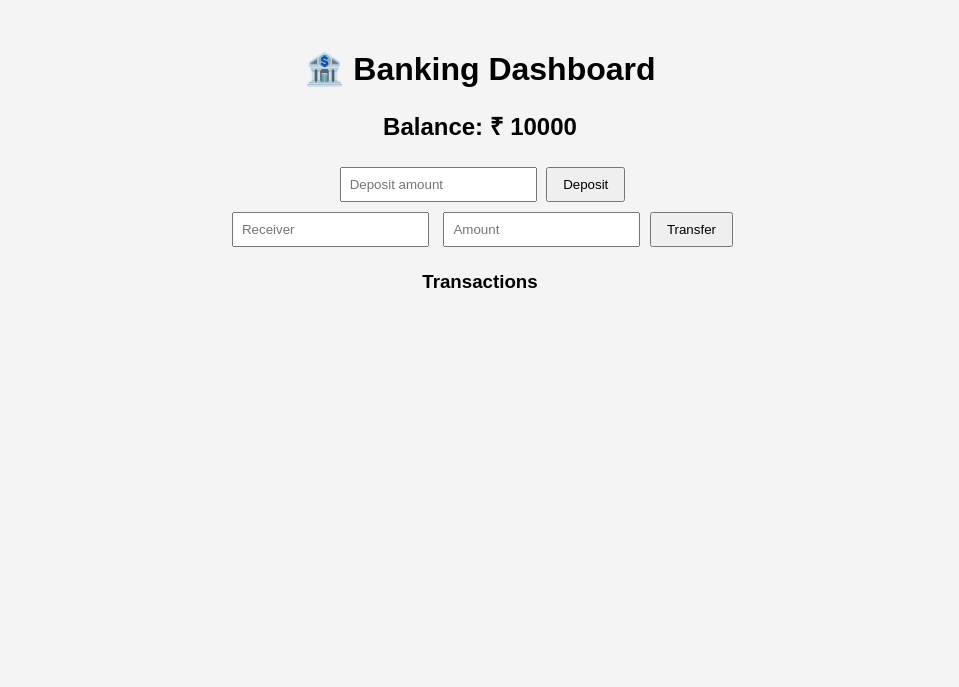
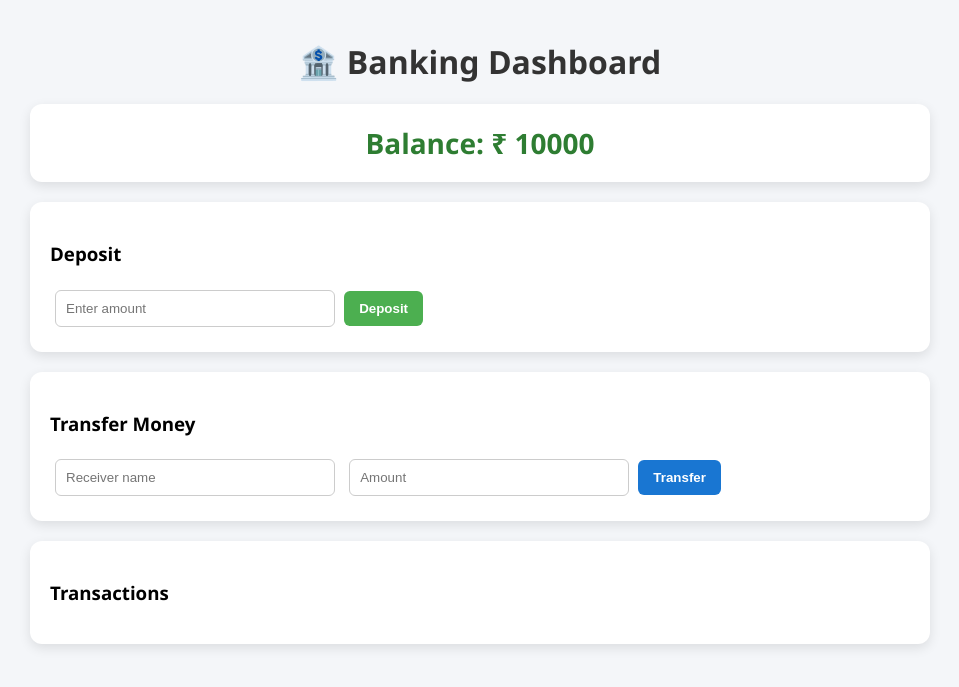
Before and after one commit to Sunpoornarajan/devops-flask-app, a Flask app: page / in a window 1280 px wide. Shown: the top 687 px of the page, without its empty margins (160-1119 px from the left). Run offline with Flask 3, Linux system fonts and the light colour scheme.

Commit message:
Update index.html

```diff
--- a/templates/index.html
+++ b/templates/index.html
@@ -2,33 +2,130 @@
 <html>
 <head>
     <title>Banking Dashboard</title>
-    <link rel="stylesheet" href="/static/style.css">
+    <style>
+        body {
+            font-family: 'Segoe UI', sans-serif;
+            background: #f4f6f9;
+            margin: 0;
+        }
+
+        .container {
+            width: 90%;
+            max-width: 900px;
+            margin: auto;
+            margin-top: 40px;
+        }
+
+        h1 {
+            text-align: center;
+            color: #333;
+        }
+
+        .card {
+            background: white;
+            padding: 20px;
+            border-radius: 12px;
+            box-shadow: 0 4px 12px rgba(0,0,0,0.1);
+            margin-bottom: 20px;
+        }
+
+        .balance {
+            font-size: 28px;
+            font-weight: bold;
+            color: #2e7d32;
+            text-align: center;
+        }
+
+        input {
+            padding: 10px;
+            margin: 5px;
+            border-radius: 6px;
+            border: 1px solid #ccc;
+            width: 30%;
+        }
+
+        button {
+            padding: 10px 15px;
+            border: none;
+            border-radius: 6px;
+            cursor: pointer;
+            font-weight: bold;
+        }
+
+        .deposit-btn {
+            background: #4caf50;
+            color: white;
+        }
+
+        .transfer-btn {
+            background: #1976d2;
+            color: white;
+        }
+
+        button:hover {
+            opacity: 0.9;
+        }
+
+        .transactions {
+            list-style: none;
+            padding: 0;
+        }
+
+        .transactions li {
+            background: #fafafa;
+            padding: 10px;
+            border-radius: 6px;
+            margin-bottom: 8px;
+            border-left: 5px solid #1976d2;
+        }
+
+        .error {
+            color: red;
+        }
+
+        .success {
+            color: green;
+        }
+    </style>
 </head>
+
 <body>
 
 <div class="container">
+
     <h1>🏦 Banking Dashboard</h1>
 
-    <h2>Balance: ₹ {{ balance }}</h2>
+    <div class="card">
+        <div class="balance">Balance: ₹ {{ balance }}</div>
+    </div>
 
+    <div class="card">
+        <h3>Deposit</h3>
         <form method="POST" action="/deposit">
-        <input type="number" name="amount" placeholder="Deposit amount" required>
-        <button>Deposit</button>
+            <input type="number" name="amount" placeholder="Enter amount" required>
+            <button class="deposit-btn">Deposit</button>
         </form>
+    </div>
 
+    <div class="card">
+        <h3>Transfer Money</h3>
         <form method="POST" action="/transfer">
-        <input type="text" name="receiver" placeholder="Receiver" required>
+            <input type="text" name="receiver" placeholder="Receiver name" required>
             <input type="number" name="amount" placeholder="Amount" required>
-        <button>Transfer</button>
+            <button class="transfer-btn">Transfer</button>
         </form>
+    </div>
 
+    <div class="card">
         <h3>Transactions</h3>
-    <ul>
+        <ul class="transactions">
             {% for t in transactions %}
                 <li>{{ t }}</li>
             {% endfor %}
         </ul>
     </div>
 
+</div>
+
 </body>
 </html>
```
Lines whose indentation alone changed are shown as unchanged.
